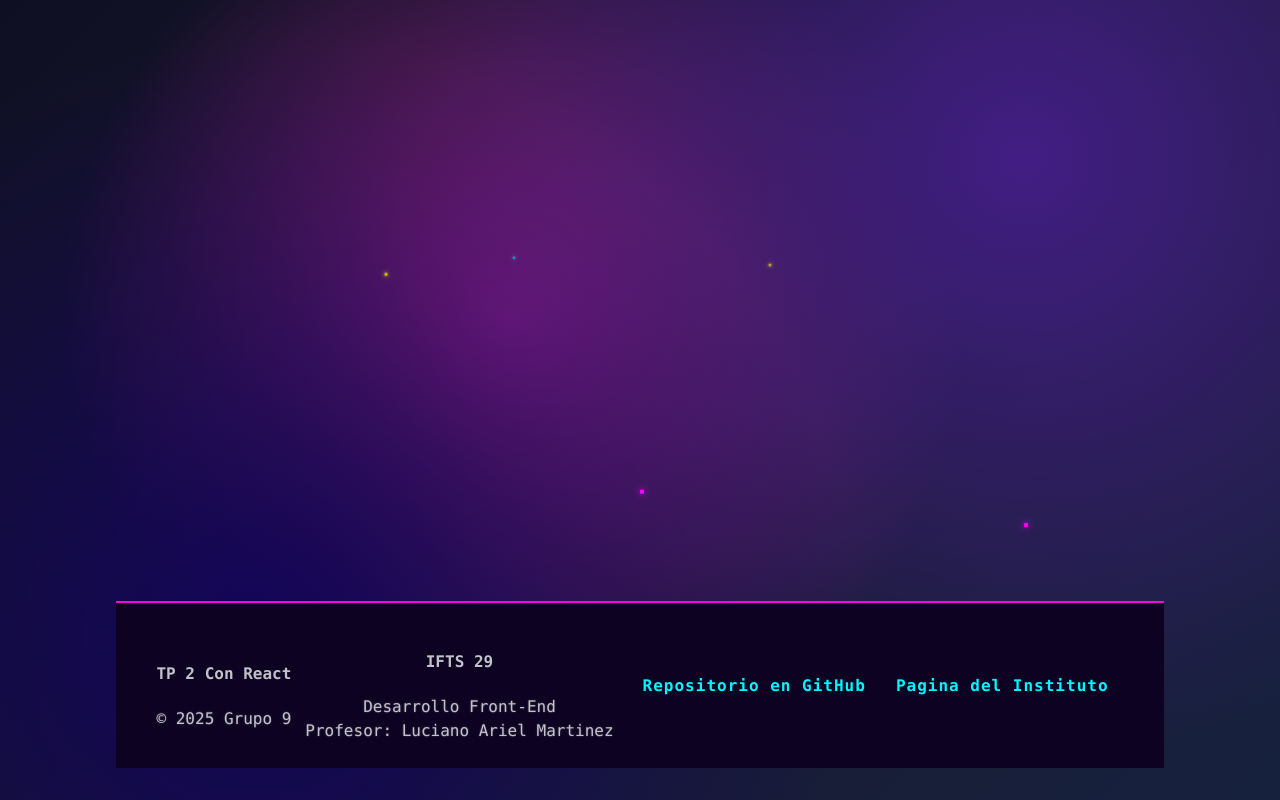
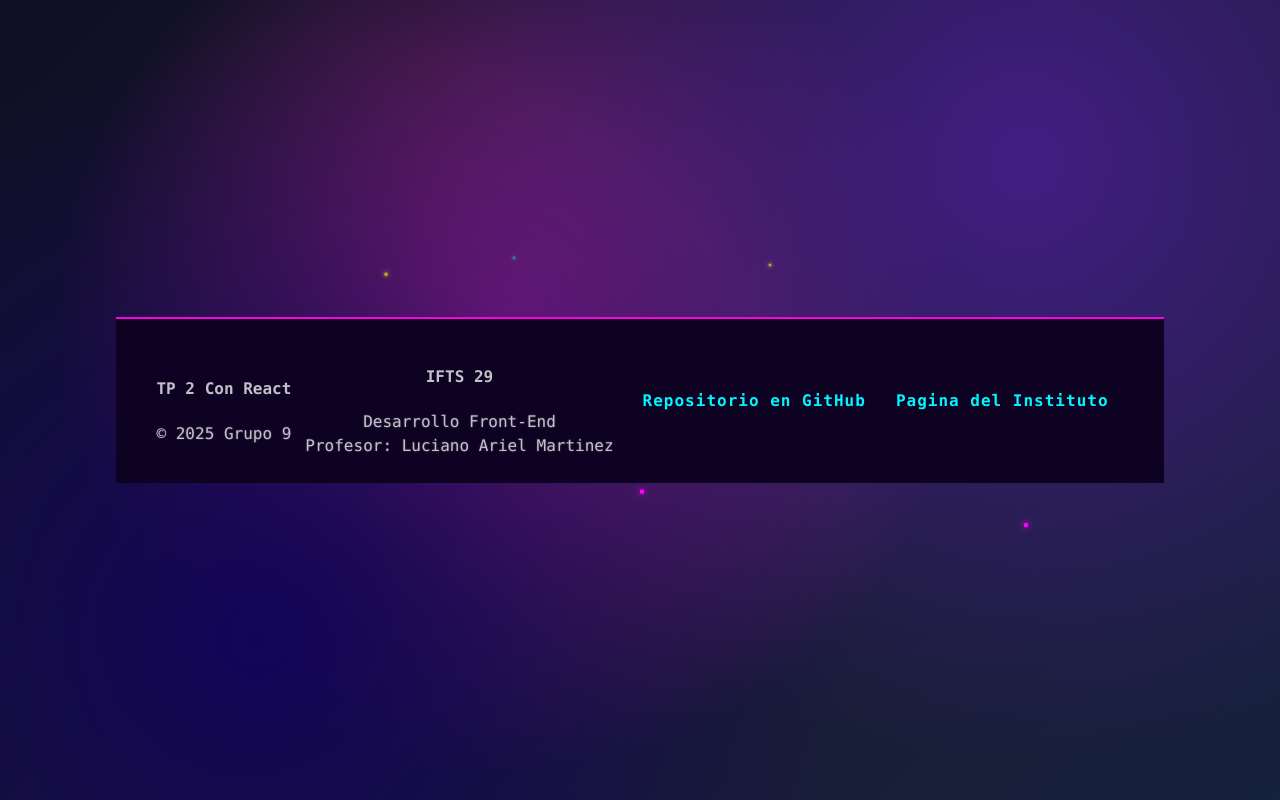
Before and after one commit to fraperrone/itfs29-FE-TPO2, a React (Vite) app: page / in a window 1280 px wide. Built offline with nearby package versions, Linux system fonts and the light colour scheme.

Commit message:
Update index.css

```diff
--- a/src/index.css
+++ b/src/index.css
@@ -26,8 +26,8 @@ body {
   margin: 0;
   display: flex;
   place-items: center;
-  align-items: flex-end;
-  flex-wrap: wrap;
+
+
   min-width: 320px;
   min-height: 100vh;
 }
```
